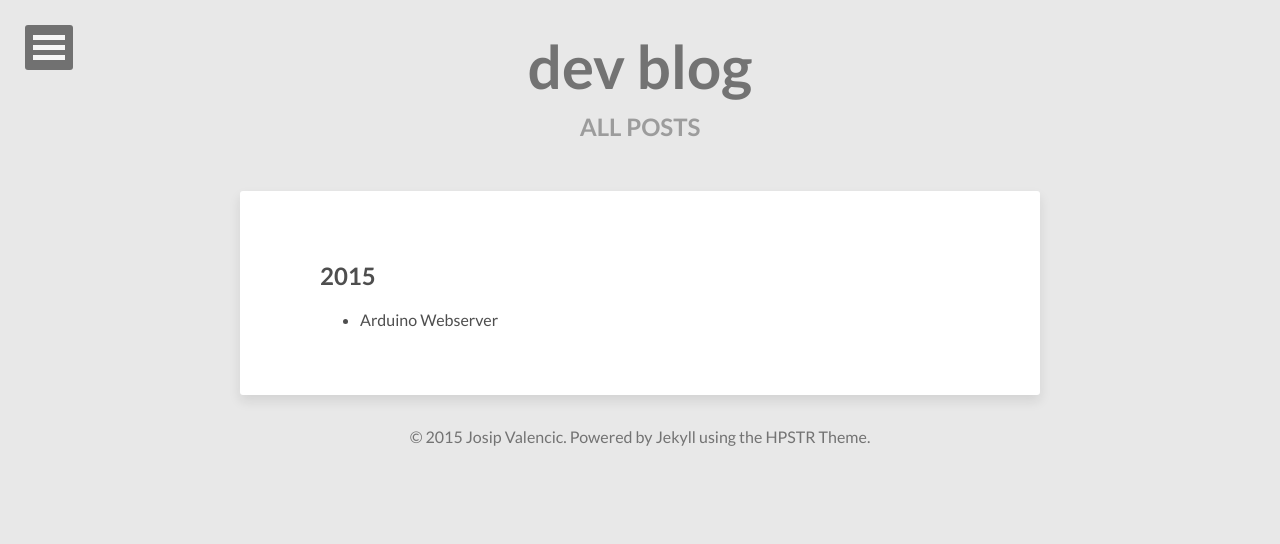
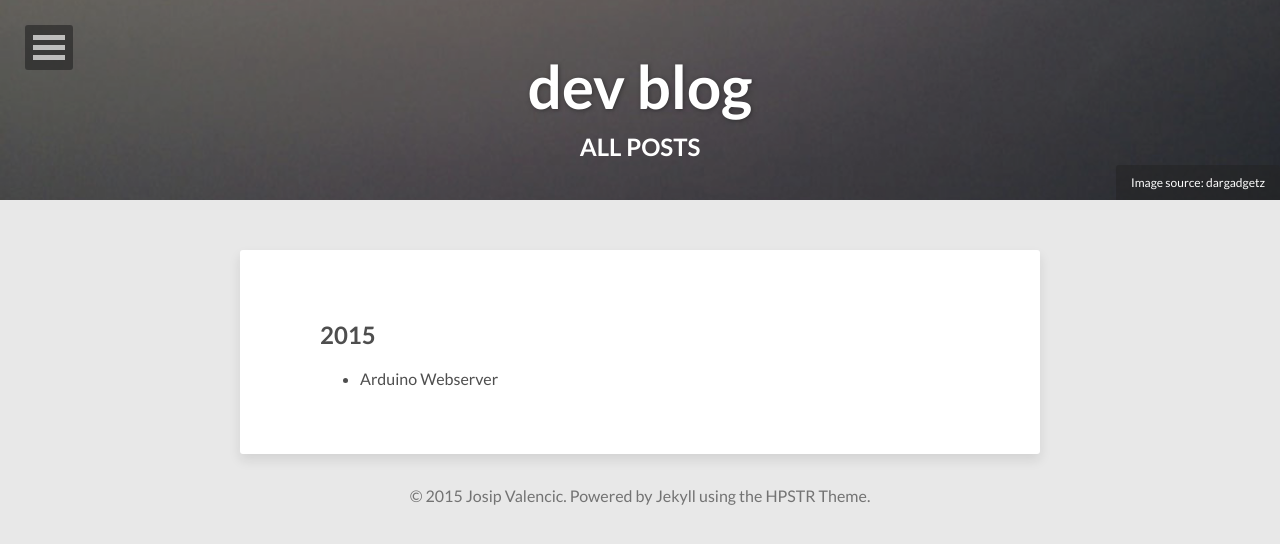
Before and after one commit to valenx/valenx.github.io, a Jekyll site: the page built from posts/index.html, in a window 1280 px wide. Shown: the top 544 px of the page. Built offline with Jekyll 4.4.1, drawn with Linux system fonts in a browser that asks for light colours; nearby versions of some CDN libraries.

Commit message:
added header image to "all posts" and "all tags" site

```diff
--- a/posts/index.html
+++ b/posts/index.html
@@ -3,6 +3,10 @@
 title: All Posts
 description: "An archive of posts."
 comments: false
+image:
+  feature: abstract-4.jpg
+  credit: dargadgetz
+  creditlink: http://www.dargadgetz.com/ios-7-abstract-wallpaper-pack-for-iphone-5-and-ipod-touch-retina/
 ---
 
 {% for post in site.posts %}
--- a/tags/index.html
+++ b/tags/index.html
@@ -3,6 +3,10 @@
 title: Tag Archive
 description: "An archive of posts sorted by tag."
 comments: false
+image:
+  feature: abstract-4.jpg
+  credit: dargadgetz
+  creditlink: http://www.dargadgetz.com/ios-7-abstract-wallpaper-pack-for-iphone-5-and-ipod-touch-retina/
 ---
 
 {% capture site_tags %}{% for tag in site.tags %}{{ tag | first }}{% unless forloop.last %},{% endunless %}{% endfor %}{% endcapture %}
```
